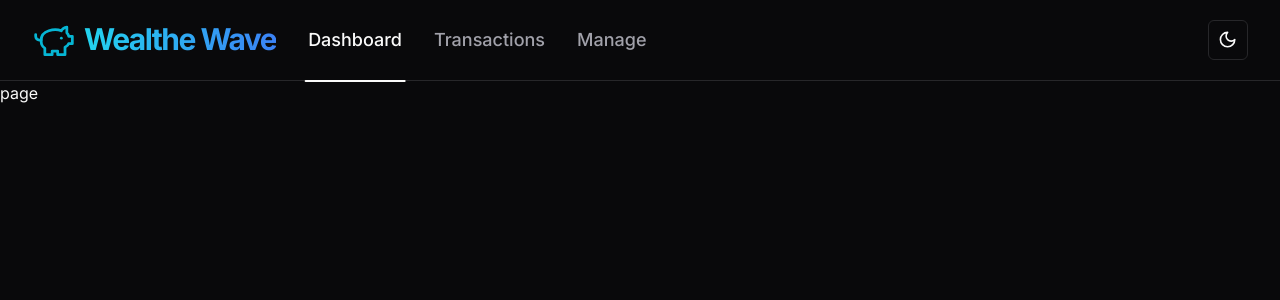
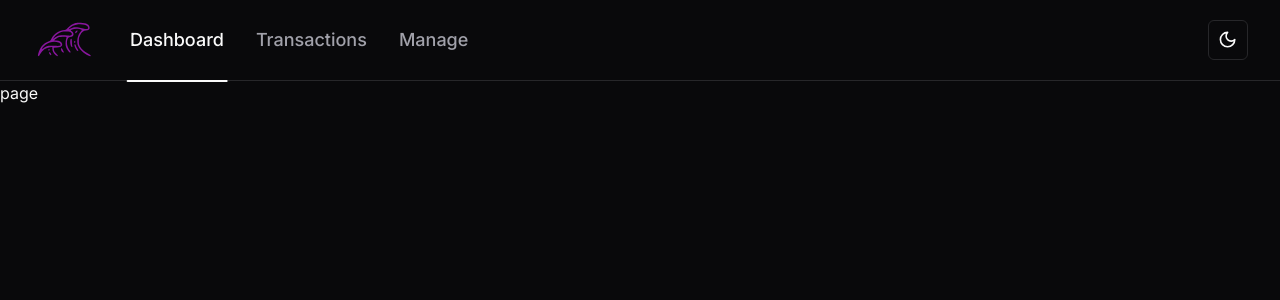
Before and after one commit to dobr9k07/wealth-wave, a Next.js app: page / in a window 1280 px wide. Shown: the top 300 px of the page. Built offline with nearby package versions, Linux system fonts and the light colour scheme.

Commit message:
example svg

```diff
--- /dev/null
+++ b/components/LogoSvg.tsx
@@ -0,0 +1,26 @@
+import * as React from "react";
+import { SVGProps } from "react";
+
+interface LogoSvgProps extends SVGProps<SVGSVGElement> {
+  width?: number;
+  fill?: string;
+}
+
+const LogoSvg: React.FC<LogoSvgProps> = ({
+  width = 241.333,
+  fill = "none",
+  ...props
+}) => (
+  <svg
+    xmlns="http://www.w3.org/2000/svg"
+    width={width}
+    height={width}
+    viewBox="0 0 181 181"
+    fill={fill}
+    {...props}
+  >
+    <path d="M119.6 44.1c-7 1.7-15.6 7.1-21 13.1-4.5 4.9-5.8 5.8-8.7 5.8-14 .1-30 10.4-36.4 23.5-1.9 3.7-3.7 6.1-5.4 6.7-13.7 5.6-20.4 11.1-25.8 21.3-3.3 6.4-6.8 17.9-5.8 19.5 1.2 1.9 2.4.9 5.5-4.5 6.6-11.6 16.2-18.3 27.3-19.2l6.3-.5.2 4.6c.2 6.5 3.1 12.4 8 16.8 7.4 6.6 10.2 4.1 3.1-2.7-5-4.9-6.7-8-7.1-13.1l-.3-3.9 9.2-.5c8.3-.5 9.5-.8 11.9-3.2 2.2-2.2 2.6-3.2 2-6-1.1-6-7.4-9.8-16.2-9.8-2.4 0-4.5-.4-4.9-.9-.6-1.1 6.3-6.1 11.5-8.2 3.4-1.4 20.4-1.9 21.6-.6.4.3-.1 2.7-1 5.3-2.1 6.2-2.1 17.2.1 22.6 2.4 6.2 8.5 14.8 10.6 14.8 2.4 0 2.1-1.7-.8-5.6-7.5-9.9-9.8-23.1-5.5-32 1.9-3.7 2.5-4.3 6.5-4.8 6-1 9.5-3.9 9.5-8 0-3.7-3-8.1-6-9.1s-2.4-2.1 1.9-3.8c6.7-2.7 13.1-3.1 19.9-1.2 3.5 1 6.5 2.1 6.7 2.6.3.4-.9 2.2-2.6 4.1-9.5 10.2-12.6 29-6.8 41.3 4.2 8.8 15.9 19.4 27.2 24.5 5.2 2.4 6.7 2.5 6.7.2 0-1.1-2.5-3-7.6-5.6-9.3-4.8-18.6-13.2-22.2-20-2.4-4.4-2.7-6.3-2.7-14.2 0-8.4.3-9.6 3.5-15.9 4.6-8.9 9.2-12.7 15.8-12.9 7-.3 10.2-2.6 10.2-7.5 0-8.5-8.5-13.2-24.5-13.7-5.5-.2-11.7.1-13.9.7zm24.1 4.4c6.5 1.9 10.3 4.9 10.3 8.1 0 4.4-3.7 5.1-13.8 2.5-19-4.9-24.3-4.9-33.8-.1-3 1.5-5.4 2.4-5.4 2 0-1.2 7.6-7.8 11.2-9.6 8.6-4.5 21.9-5.7 31.5-2.9zm-36.9 21.2c3.5 2.6 3.6 6.3.2 8.1-1.9 1-4.4 1.1-10 .5-13.7-1.4-21.9-.9-28 1.9-3 1.4-6.4 3.5-7.4 4.7-2.5 2.7-4 2.7-2.5 0 2-3.8 10-10.9 15.1-13.5 7-3.5 11.2-4.3 21.1-4 6.9.2 9.3.6 11.5 2.3zm-34 27.5c5.8 1.8 7.8 7.8 3 9.4-1.1.3-8.3.3-15.8-.1-15.6-.8-20.5.2-28 5.6-2.3 1.7-4.4 2.8-4.7 2.5-.9-.9 4.9-7.6 9.7-11.1 10-7.4 24.2-9.9 35.8-6.3z" />
+    <path d="M120 66.5c-2.2 2.3-2.2 5.5-.1 5.5 1 0 5.1-4.8 5.1-6 0-2-3-1.6-5 .5zM105.6 89.2c-2 7.6.5 20.8 4 20.8 1.4 0 1.5-.5.8-3.3-.5-1.7-.9-6.8-1-11.2-.1-6.3-.4-8.1-1.6-8.3-.9-.2-1.8.7-2.2 2zM115.4 94.5c-.7 1.8.3 3.5 2.2 3.5.8 0 1.4-1 1.4-2.5 0-2.7-2.7-3.5-3.6-1zM116.5 103c-1.7 2.8 5.9 18 9 18 2.2 0 1.8-2.4-1-6.6-1.4-2-3-5.4-3.6-7.5-1.2-3.8-3.3-5.7-4.4-3.9zM79.5 114c-.9 1.5 1.3 7.5 3.5 9.5 1.1 1 2.6 1.5 3.6 1.1 1.5-.6 1.5-.8 0-2.9-.9-1.2-2.3-3.7-3.1-5.5-1.6-3.3-2.9-4-4-2.2zM45 117.5c0 2 .4 2.6 1.8 2.3.9-.2 1.7-1.2 1.7-2.3 0-1.1-.8-2.1-1.7-2.3-1.4-.3-1.8.3-1.8 2.3zM46.6 124.8c-.8 1.3 3.2 7.2 4.9 7.2 2 0 1.9-2.4-.1-5.5-1.6-2.5-3.8-3.2-4.8-1.7z" />
+  </svg>
+);
+export default LogoSvg;
--- a/components/Navbar.tsx
+++ b/components/Navbar.tsx
@@ -9,6 +9,9 @@ import { Button, buttonVariants } from "./ui/button";
 import { ThemeSwitcherBtn } from "./ThemeSwitcherBtn";
 import { Sheet, SheetContent, SheetTrigger } from "./ui/sheet";
 import { Menu } from "lucide-react";
+import SvgIcon from "./SvgIcon";
+import { IconId } from "@/enums/iconSpriteId";
+import LogoSvg from "./LogoSvg";
 
 // Головний компонент NavBar, який містить як десктопну, так і мобільну навігацію
 function NavBar() {
@@ -33,7 +36,81 @@ function DesktopNavbar() {
     <div className="hidden border-separate border-b bg-background md:block">
       <nav className="container flex items-center justify-between px-8">
         <div className="flex h-[80px] min-h-[60px] items-center gap-x-4">
-          <Logo />
+          {/* <Logo /> */}
+
+          <LogoSvg width={66} fill="#89169e" />
+
+          {/* <SvgIcon
+            className="stroke h-11 w-11 "
+            iconId={IconId.IconLogoAuth}
+            size={16}
+          />
+          <p className="bg-gradient-to-r from-cyan-400 to-blue-500 bg-clip-text text-3xl font-bold leading-tight tracking-tighter text-transparent">
+            Wealthe Wave
+          </p> */}
+
+          {/* <svg
+            version="1.0"
+            xmlns="http://www.w3.org/2000/svg"
+            width="181.000000pt"
+            height="181.000000pt"
+            viewBox="0 0 181.000000 181.000000"
+            preserveAspectRatio="xMidYMid meet"
+          >
+            <g
+              transform="translate(0.000000,181.000000) scale(0.100000,-0.100000)"
+              fill="#d60606"
+              stroke="none"
+            >
+              <path
+                d="M1196 1369 c-70 -17 -156 -71 -210 -131 -45 -49 -58 -58 -87 -58
+-140 -1 -300 -104 -364 -235 -19 -37 -37 -61 -54 -67 -137 -56 -204 -111 -258
+-213 -33 -64 -68 -179 -58 -195 12 -19 24 -9 55 45 66 116 162 183 273 192
+l63 5 2 -46 c2 -65 31 -124 80 -168 74 -66 102 -41 31 27 -50 49 -67 80 -71
+131 l-3 39 92 5 c83 5 95 8 119 32 22 22 26 32 20 60 -11 60 -74 98 -162 98
+-24 0 -45 4 -49 9 -6 11 63 61 115 82 34 14 204 19 216 6 4 -3 -1 -27 -10 -53
+-21 -62 -21 -172 1 -226 24 -62 85 -148 106 -148 24 0 21 17 -8 56 -75 99 -98
+231 -55 320 19 37 25 43 65 48 60 10 95 39 95 80 0 37 -30 81 -60 91 -30 10
+-24 21 19 38 67 27 131 31 199 12 35 -10 65 -21 67 -26 3 -4 -9 -22 -26 -41
+-95 -102 -126 -290 -68 -413 42 -88 159 -194 272 -245 52 -24 67 -25 67 -2 0
+11 -25 30 -76 56 -93 48 -186 132 -222 200 -24 44 -27 63 -27 142 0 84 3 96
+35 159 46 89 92 127 158 129 70 3 102 26 102 75 0 85 -85 132 -245 137 -55 2
+-117 -1 -139 -7z m241 -44 c65 -19 103 -49 103 -81 0 -44 -37 -51 -138 -25
+-190 49 -243 49 -338 1 -30 -15 -54 -24 -54 -20 0 12 76 78 112 96 86 45 219
+57 315 29z m-369 -212 c35 -26 36 -63 2 -81 -19 -10 -44 -11 -100 -5 -137 14
+-219 9 -280 -19 -30 -14 -64 -35 -74 -47 -25 -27 -40 -27 -25 0 20 38 100 109
+151 135 70 35 112 43 211 40 69 -2 93 -6 115 -23z m-340 -275 c58 -18 78 -78
+30 -94 -11 -3 -83 -3 -158 1 -156 8 -205 -2 -280 -56 -23 -17 -44 -28 -47 -25
+-9 9 49 76 97 111 100 74 242 99 358 63z"
+              />
+              <path
+                d="M1200 1145 c-22 -23 -22 -55 -1 -55 10 0 51 48 51 60 0 20 -30 16
+-50 -5z"
+              />
+              <path
+                d="M1056 918 c-20 -76 5 -208 40 -208 14 0 15 5 8 33 -5 17 -9 68 -10
+112 -1 63 -4 81 -16 83 -9 2 -18 -7 -22 -20z"
+              />
+              <path d="M1154 865 c-7 -18 3 -35 22 -35 8 0 14 10 14 25 0 27 -27 35 -36 10z" />
+              <path
+                d="M1165 780 c-17 -28 59 -180 90 -180 22 0 18 24 -10 66 -14 20 -30 54
+-36 75 -12 38 -33 57 -44 39z"
+              />
+              <path
+                d="M795 670 c-9 -15 13 -75 35 -95 11 -10 26 -15 36 -11 15 6 15 8 0 29
+-9 12 -23 37 -31 55 -16 33 -29 40 -40 22z"
+              />
+              <path
+                d="M450 635 c0 -20 4 -26 18 -23 9 2 17 12 17 23 0 11 -8 21 -17 23 -14
+3 -18 -3 -18 -23z"
+              />
+              <path
+                d="M466 562 c-8 -13 32 -72 49 -72 20 0 19 24 -1 55 -16 25 -38 32 -48
+17z"
+              />
+            </g>
+          </svg> */}
+
           <div className="flex h-full">
             {items.map((item) => (
               <NavbarItem
--- /dev/null
+++ b/components/SvgIcon.tsx
@@ -0,0 +1,20 @@
+import { IconId } from "@/enums/iconSpriteId";
+import { FC } from "react";
+import sprite from "@/public/sprite.svg";
+
+interface ISvgIconProps {
+  id?: string;
+  className: string;
+  size: string | number;
+  iconId: IconId;
+}
+
+const SvgIcon: FC<ISvgIconProps> = ({ id, className, iconId, size }) => {
+  return (
+    <svg id={id} className={className} width={size} height={size}>
+      <use href={sprite + iconId} />
+    </svg>
+  );
+};
+
+export default SvgIcon;
--- /dev/null
+++ b/enums/iconSpriteId.ts
@@ -0,0 +1,3 @@
+export enum IconId {
+  IconLogoAuth = "#icon-logo-auth",
+}
```
Also changed, not shown: public/Logo22.svg (added), public/sprite.svg (added).
